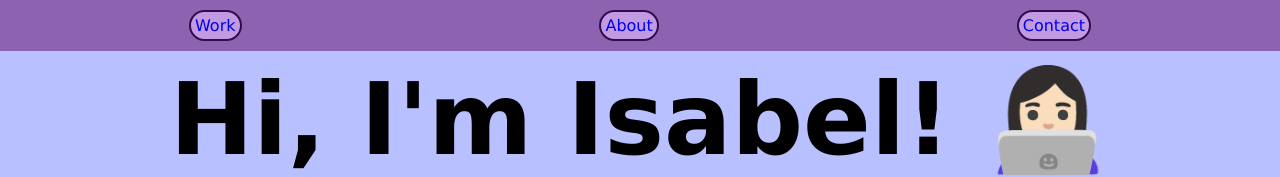
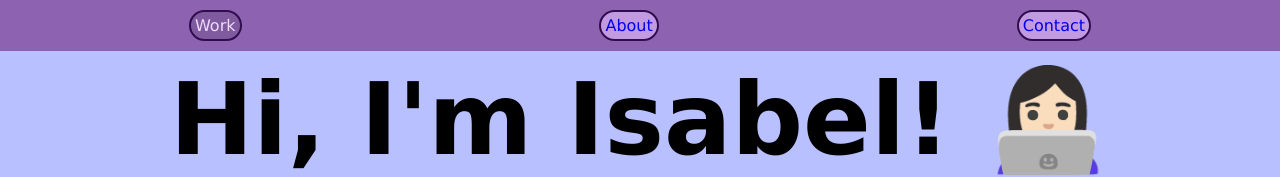
Before and after one commit to isabel-luna/DevNook, a plain HTML site: page personal-website/index.html in a window 1280 px wide. In both pictures the pointer is over the link "Work". Shown: the top 177 px of the page. Drawn offline with Linux system fonts and the light colour scheme.

Commit message:
feat: Implement  hover color change effect

```diff
--- a/personal-website/style.css
+++ b/personal-website/style.css
@@ -18,6 +18,11 @@
   border-radius: 20px;
   background-color: rgb(193, 154, 226);
   padding: 4px;
+}
+
+.nav-container a:hover {
+  color: rgb(239, 219, 255);
+  background-color: rgb(127, 90, 158);
 }
 
 .portrait-photo {
```
